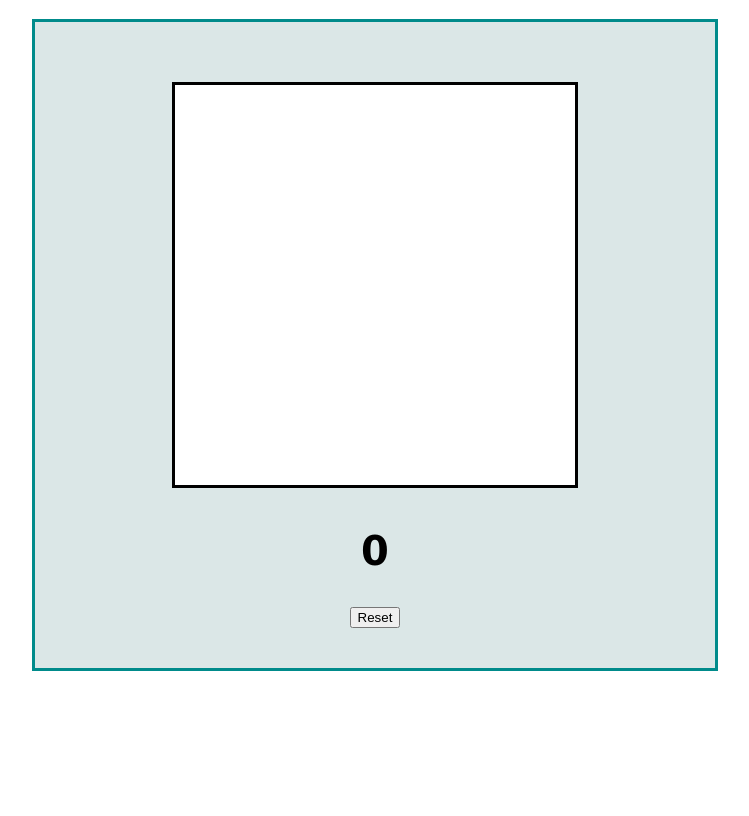
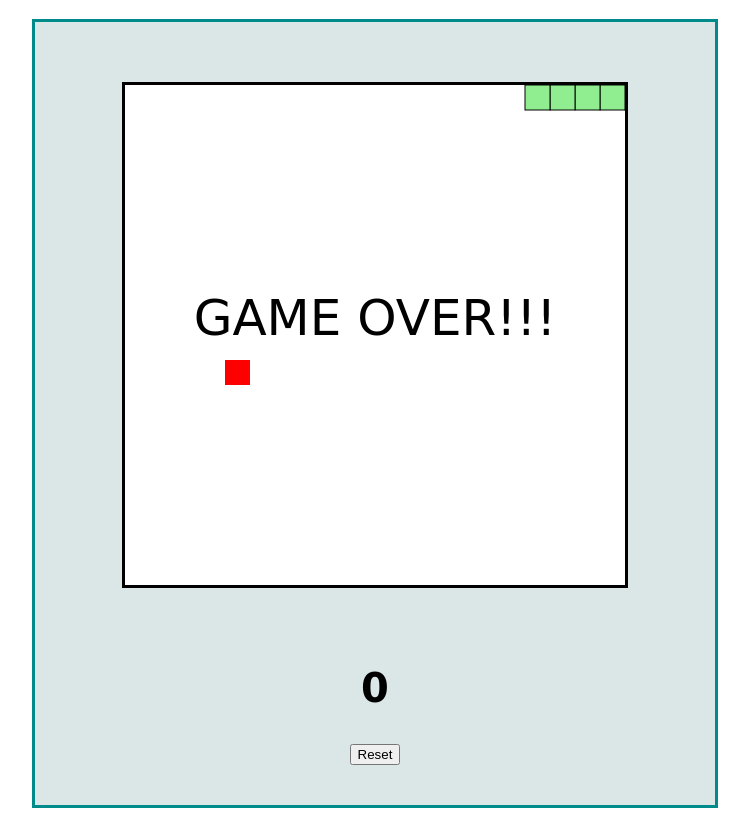
Before and after one commit to xMelaa/Frontend-learning-v6, a plain HTML site: page snake game/snake.html in a window 1280 px wide. Shown: the part 61-877 px from the top of the page, without its empty margins (265-1014 px from the left). Before the commit the page ends 800 px from the top, so only its background shows below. Drawn offline with Linux system fonts and the light colour scheme.

Commit message:
snake game ends

```diff
--- a/snake game/app.js
+++ b/snake game/app.js
@@ -0,0 +1,163 @@
+const gameBoard = document.querySelector("#gameBoard");
+const context = gameBoard.getContext("2d");
+const scoreText = document.querySelector("#points");
+const resetButton = document.querySelector("#resetButton");
+const gameWidth = gameBoard.width;
+const gameHeight = gameBoard.height;
+const boardBackground = "white";
+const snakeColor = "lightgreen";
+const snakeBorder = "black";
+const foodColor = "red";
+const unitSize = 25;
+let running = false;
+let xVelocity = unitSize;
+let yVelocity = 0;
+let foodX;
+let foodY;
+let score = 0;
+let snake = [
+  { x: unitSize * 4, y: 0 },
+  { x: unitSize * 3, y: 0 },
+  { x: unitSize * 2, y: 0 },
+  { x: unitSize, y: 0 },
+  { x: 0, y: 0 },
+];
+
+window.addEventListener("keydown", changeDirection);
+resetButton.addEventListener("click", resetGame);
+
+gameStart();
+
+function gameStart() {
+  running = true;
+  scoreText.textContent = score;
+  createFood();
+  drawFood();
+  nextTick();
+}
+function nextTick() {
+  if (running) {
+    setTimeout(() => {
+      clearBoard();
+      drawFood();
+      moveSnake();
+      drawSnake();
+      checkGameOver();
+      nextTick();
+    }, 75);
+  } else {
+    displayGameOver();
+  }
+}
+function clearBoard() {
+  context.fillStyle = boardBackground;
+  context.fillRect(0, 0, gameWidth, gameHeight);
+}
+function createFood() {
+  function randomFood(min, max) {
+    const randNum =
+      Math.round((Math.random() * (max - min) + min) / unitSize) * unitSize;
+    return randNum;
+  }
+
+  foodX = randomFood(0, gameWidth - unitSize);
+  foodY = randomFood(0, gameWidth - unitSize);
+}
+function drawFood() {
+  context.fillStyle = foodColor;
+  context.fillRect(foodX, foodY, unitSize, unitSize);
+}
+function moveSnake() {
+  const head = { x: snake[0].x + xVelocity, y: snake[0].y + yVelocity };
+  snake.unshift(head);
+  //if food is eaten
+  if (snake[0].x == foodX && snake[0].y == foodY) {
+    score++;
+    scoreText.textContent = score;
+    createFood();
+  } else {
+    snake.pop();
+  }
+}
+function drawSnake() {
+  context.fillStyle = snakeColor;
+  context.strokeStyle = snakeBorder;
+  snake.forEach((snakePart) => {
+    context.fillRect(snakePart.x, snakePart.y, unitSize, unitSize);
+    context.strokeRect(snakePart.x, snakePart.y, unitSize, unitSize);
+  });
+}
+function changeDirection(event) {
+  // sterowanie
+  const keyPressed = event.keyCode;
+  const LEFT = 37;
+  const RIGHT = 39;
+  const UP = 38;
+  const DOWN = 40;
+
+  const goingUp = yVelocity == -unitSize;
+  const goingDown = yVelocity == unitSize;
+  const goingRight = xVelocity == unitSize;
+  const goingLeft = xVelocity == -unitSize;
+
+  switch (true) {
+    case keyPressed == LEFT && !goingRight:
+      xVelocity = -unitSize;
+      yVelocity = 0;
+      break;
+    case keyPressed == UP && !goingDown:
+      xVelocity = 0;
+      yVelocity = -unitSize;
+      break;
+    case keyPressed == RIGHT && !goingLeft:
+      xVelocity = unitSize;
+      yVelocity = 0;
+      break;
+    case keyPressed == DOWN && !goingUp:
+      xVelocity = 0;
+      yVelocity = unitSize;
+      break;
+  }
+}
+function checkGameOver() {
+  switch (true) {
+    case snake[0].x < 0:
+      running = false;
+      break;
+    case snake[0].x >= gameWidth:
+      running = false;
+      break;
+    case snake[0].y < 0:
+      running = false;
+      break;
+    case snake[0].y >= gameHeight:
+      running = false;
+      break;
+  }
+
+  for (let i = 1; i < snake.length; i++) {
+    if (snake[i].x == snake[0].x && snake[i].y == snake[0].y) running = false;
+  }
+}
+function displayGameOver() {
+    context.font = "50px Permanent Marker, cursive";
+    context.fillStyle = "black";
+    context.textAlign = "center";
+    context.fillText( "GAME OVER!!!", gameWidth / 2, gameHeight / 2 );
+    running = false;
+
+}
+function resetGame() {
+    score = 0;
+    xVelocity = unitSize;
+    yVelocity = 0;
+
+    snake = [
+        { x: unitSize * 4, y: 0 },
+        { x: unitSize * 3, y: 0 },
+        { x: unitSize * 2, y: 0 },
+        { x: unitSize, y: 0 },
+        { x: 0, y: 0 },
+    ];
+    gameStart();
+}
--- a/snake game/snake.html
+++ b/snake game/snake.html
@@ -10,7 +10,7 @@
 <body>
     <h1>SNAKE</h1>
     <div id="gameContainer">
-        <div id="gameBoard"></div>
+        <canvas id="gameBoard" width="500px" height="500px"></canvas>
 
         <h2 id="points"> 0 </h2>
 
--- a/snake game/style.css
+++ b/snake game/style.css
@@ -20,11 +20,11 @@ h2 {
 }
 
 #gameBoard {
-  width: 400px;
-  height: 400px;
+  /*width: 500px;
+  height: 500px;*/
   margin: 20px auto 40px auto;
   background-color: white;
   border: 3px solid black;
-  display: grid;
-  grid-template-columns: repeat(20, auto);
+  /*display: grid;
+  grid-template-columns: repeat(20, auto);  */
 }
```
